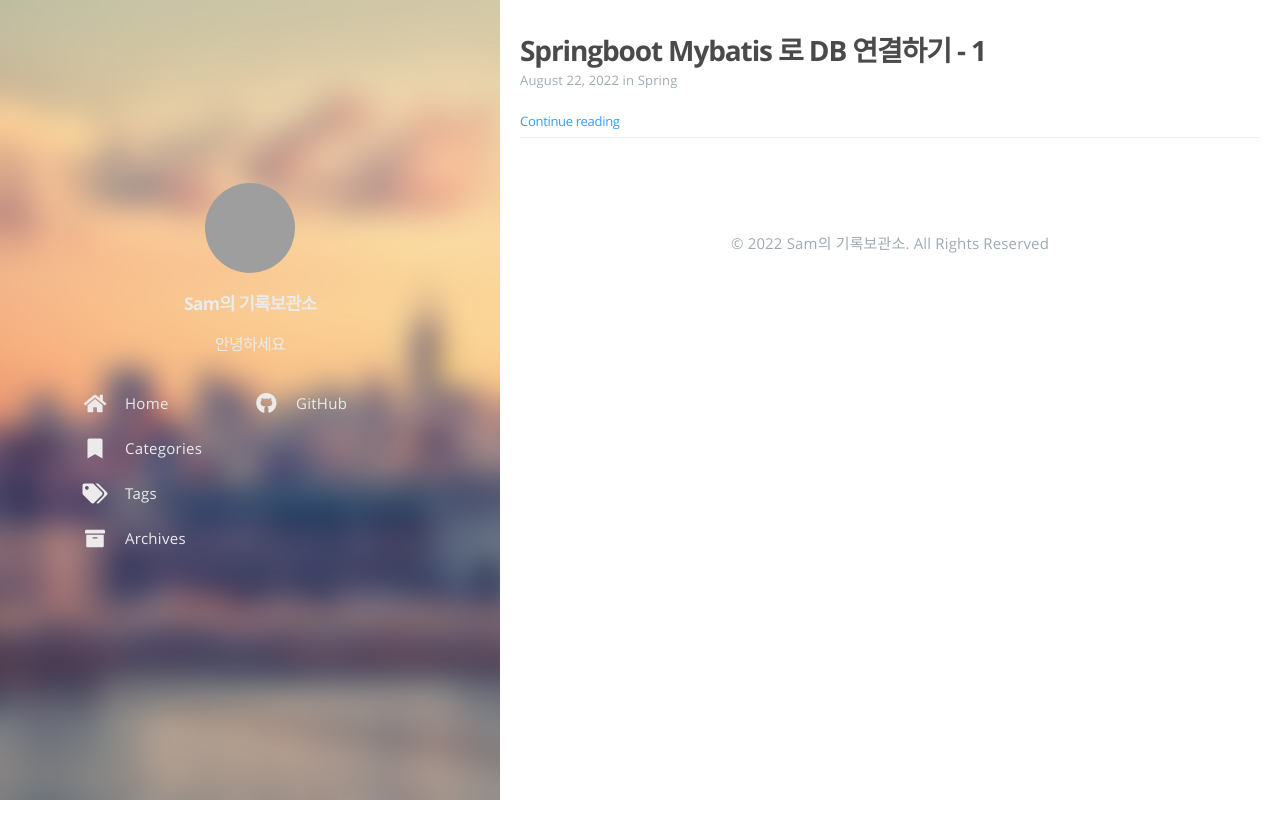
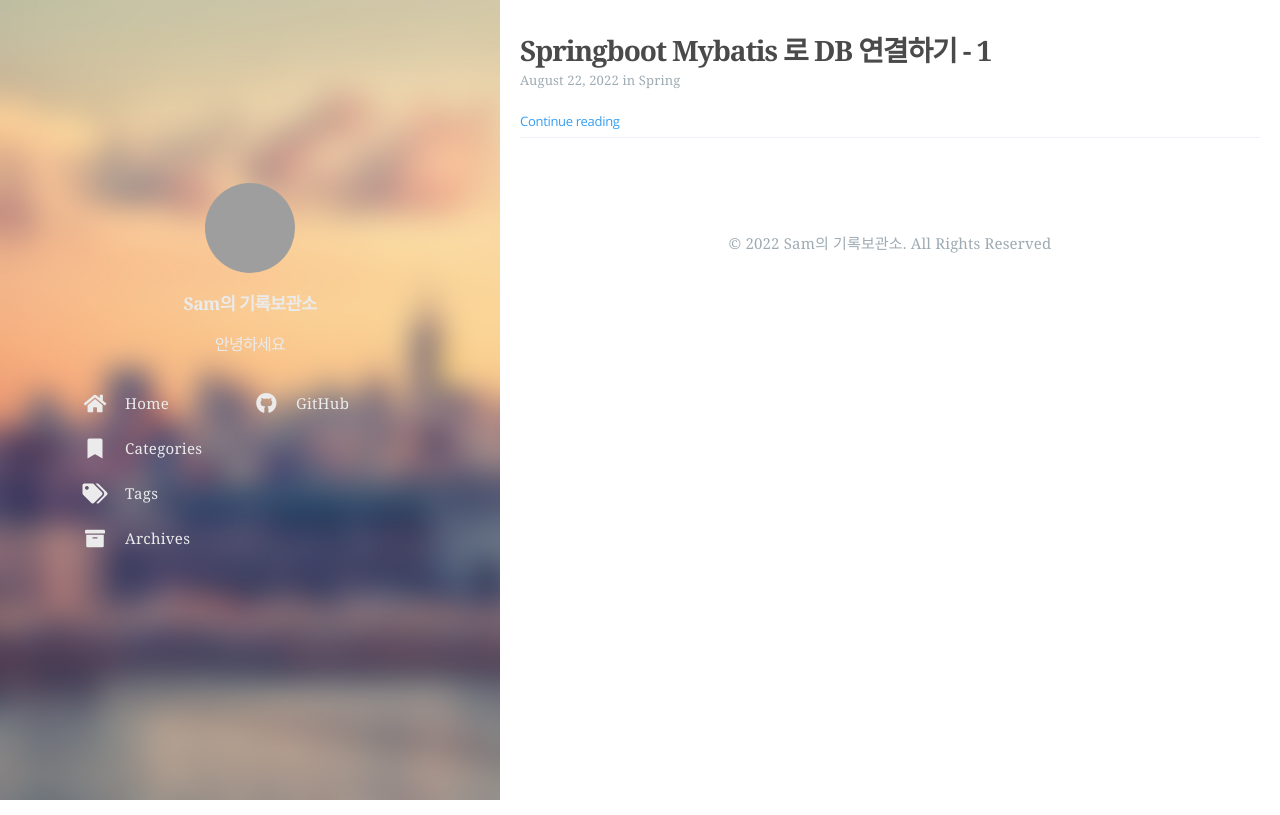
Before and after one commit to manson112/manson112.github.io, a plain HTML site: page index.html in a window 1280 px wide. Drawn offline with nearby package versions, Linux system fonts and the light colour scheme; grey boxes are pictures that could not be loaded.

Commit message:
rebuilding site Mon Aug 22 01:06:06 KST 2022

```diff
--- a/index.html
+++ b/index.html
@@ -80,7 +80,7 @@
 
 
 
-        <link rel="stylesheet"  href="">
+        <link rel="stylesheet"  href="https://manson112.github.io/css/custom-font.css">
 
 
 
```
Also changed, not shown: 404.html (+1 -1 lines), archives/index.html (+1 -1 lines), categories/index.html (+1 -1 lines), categories/spring/index.html (+1 -1 lines), post/index.html (+1 -1 lines), post/springboot_mybatis_1/index.html (+1 -1 lines), tags/index.html (+1 -1 lines).
